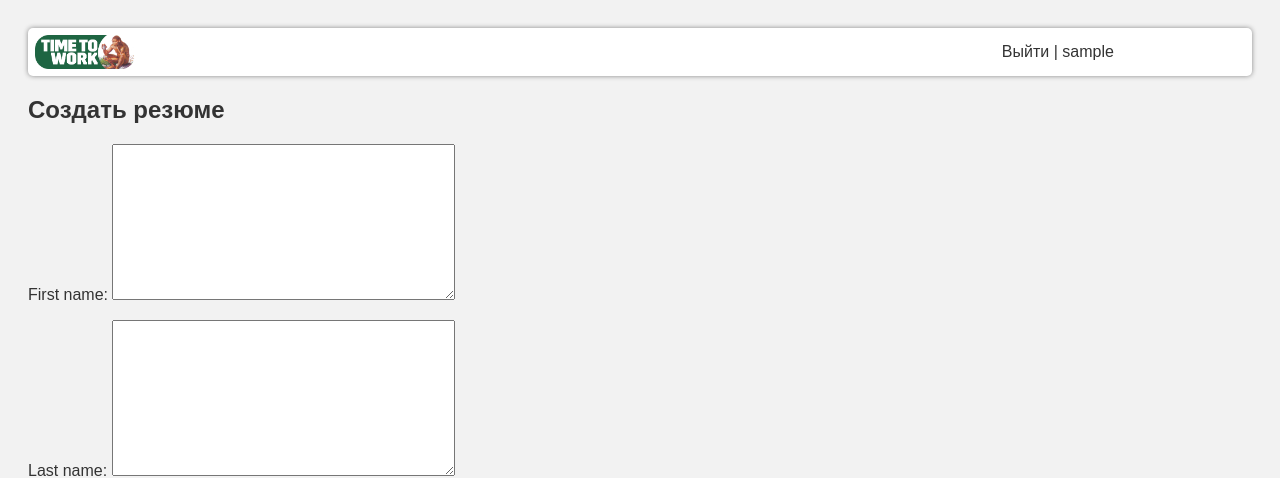
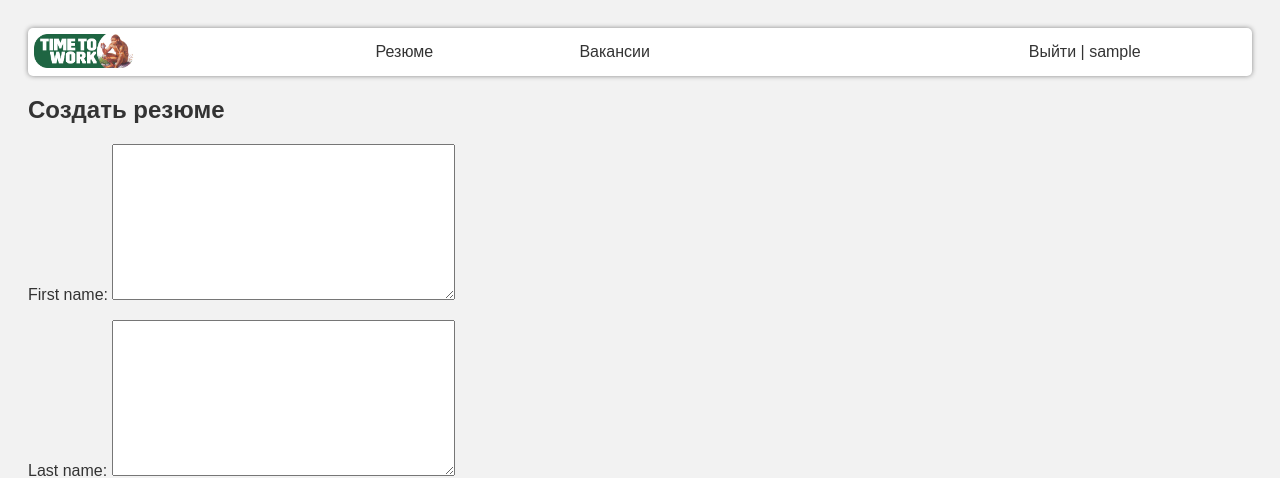
Before and after one commit to kotorkovsciy/scbchallenge2023, a Django app: page /create-resume/ in a window 1280 px wide. Shown: the top 478 px of the page. Run offline with Django 4.2, Linux system fonts and the light colour scheme; the visitor is signed in with stand-in values (Sample User, id 1); parts of the project's set-up code (start-up, migrations or seed data) failed here and were passed over.

Commit message:
feat(base.html): Updated head and navbar

```diff
--- a/templates/base.html
+++ b/templates/base.html
@@ -8,6 +8,8 @@
     <title>.</title>
     <link rel="stylesheet" type="text/css" href="{% static 'style.css' %}">
     <link rel="icon" type="image/png" href="{% static 'favicon.png' %}" />
+    {% block head %}
+    {% endblock %}
 </head>
 <body>
     <header>
@@ -18,6 +20,13 @@
             {% if current_url == "resumes" %}
                 <div class="navbar__resume">
                     <a href="{% url 'create_resume' %}"> Создать резюме</a>
+                </div>
+                <div class="navbar__vacancy">
+                    <a>Вакансии</a>
+                </div>
+            {% elif current_url == "create-resume" %}
+                <div class="navbar__resume">
+                    <a>Резюме</a>
                 </div>
                 <div class="navbar__vacancy">
                     <a>Вакансии</a>
```
